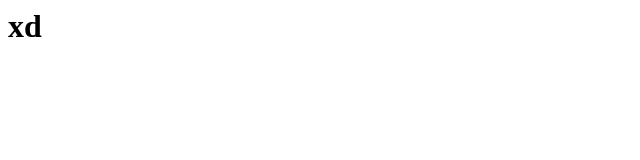
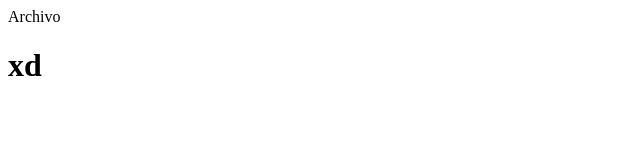
Before and after one commit to RaulJJuarez/RaulJJuarez.github.io, a plain HTML site: page index.html in a window 1280 px wide. Shown: the whole page, without its empty margins (0-640 px from the left). Drawn offline with Linux system fonts and the light colour scheme.

Commit message:
Prueba
Prueba

```diff
--- a/index.html
+++ b/index.html
@@ -1,6 +1,6 @@
 <html>
-<header>
-
-</header>
+<header>Archivo</header>
+<body>
   <h1>xd<h1>
+    </body>
 </html>
```
